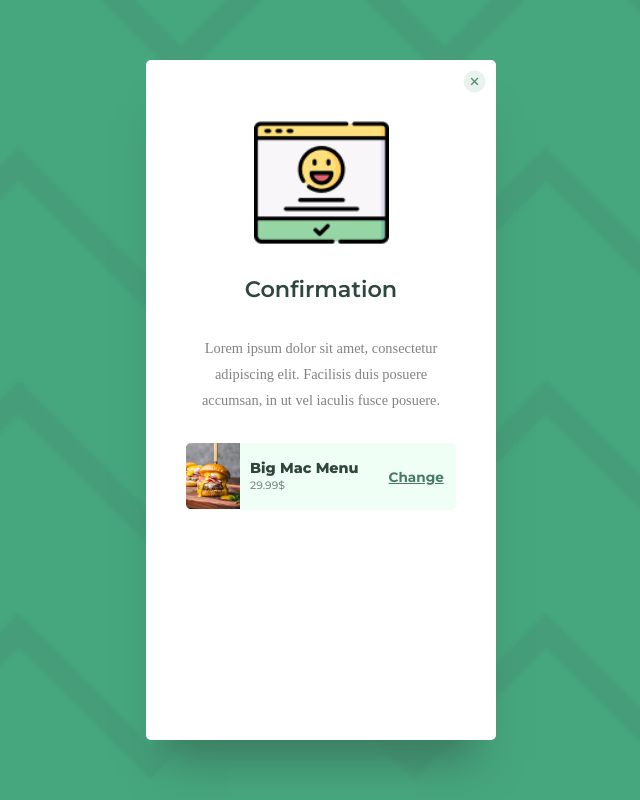
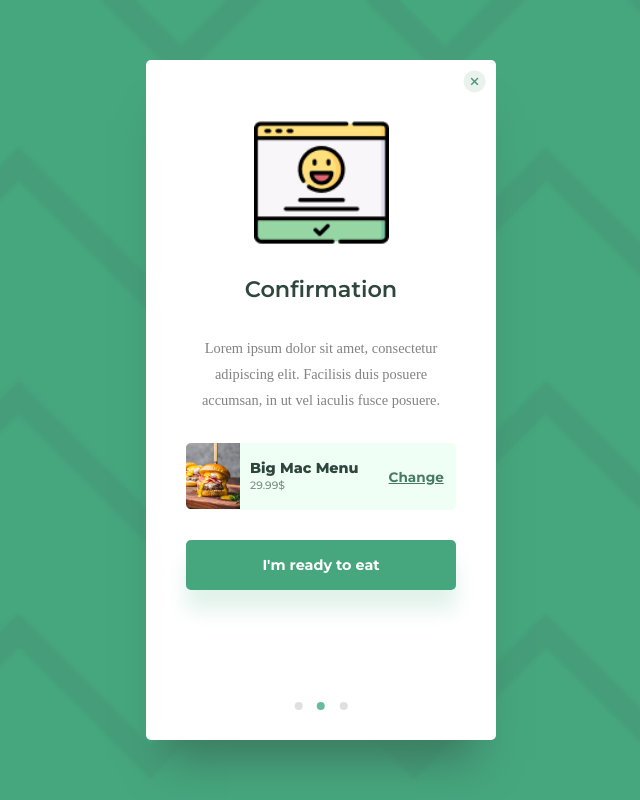
Before and after one commit to ShamilUmaev/Delivery-Status-Page, a plain HTML site: page delivery.html in a window 1280 px wide. Shown: the whole page, without its empty margins (319-959 px from the left). Drawn offline with Linux system fonts and the light colour scheme.

Commit message:
Add a section Dots

```diff
--- a/css/styles.css
+++ b/css/styles.css
@@ -85,3 +85,42 @@ h6.price {
     color: #467A66;
     margin: 0 0 0 20px;
 }
+.all-btn {
+    width: 100%;
+    height: 50px;
+    border-radius: 5px;
+    border: none;
+    font-weight: 700;
+    font-size: 0.9rem;
+    line-height: 18px;
+    color: #FFFFFF;
+    transition: 0.3s ease all;
+}
+.ready-btn {
+    background-color: #46A67E;
+    box-shadow: 0px 20px 20px rgba(103, 189, 153, 0.2);
+    transition: 0.3s ease all;
+}
+.ready-btn:hover {
+    opacity: 0.8;
+    transition: 0.3s ease all;
+    cursor: pointer;
+}
+.dots-container {
+    width: 15%;
+    display: flex;
+    justify-content: space-between;
+    position: absolute;
+    left: 50%;
+    bottom: 30px;
+    transform: translateX(-50%);
+}
+.dot {
+    height: 8px;
+    width: 8px;
+    background-color: #E0E0E0;
+    border-radius: 100%;
+}
+.dot.green {
+    background-color: #67BD99;
+}
--- a/delivery.html
+++ b/delivery.html
@@ -22,6 +22,12 @@
                 </div>
                 <a href="#">Change</a>
             </div>
+            <button class="all-btn ready-btn">I'm ready to eat</button>
+            <div class="dots-container">
+                <div class="dot"></div>
+                <div class="dot green"></div>
+                <div class="dot"></div>
+            </div>
         </div>
     </div>
 </body>
```
